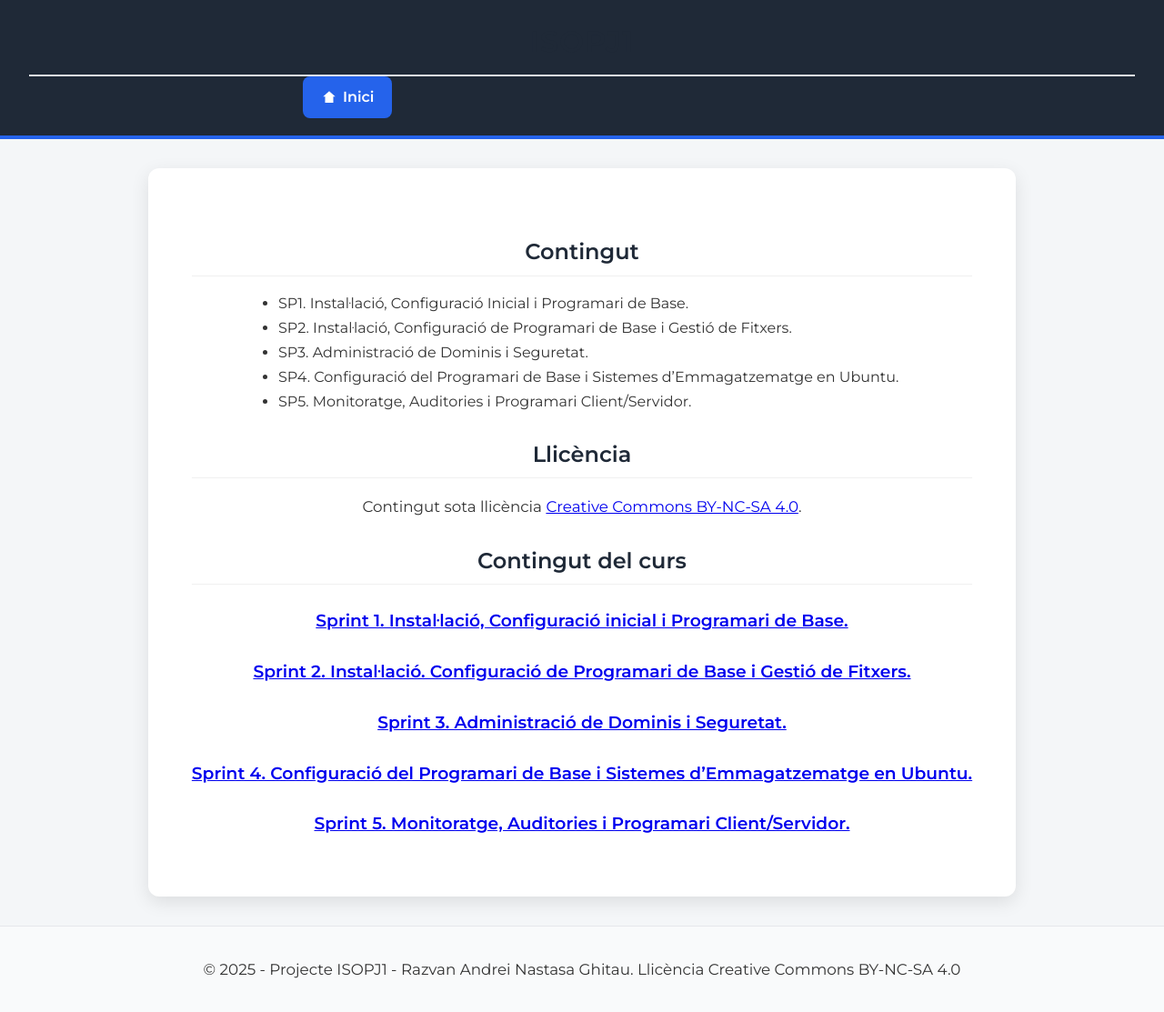
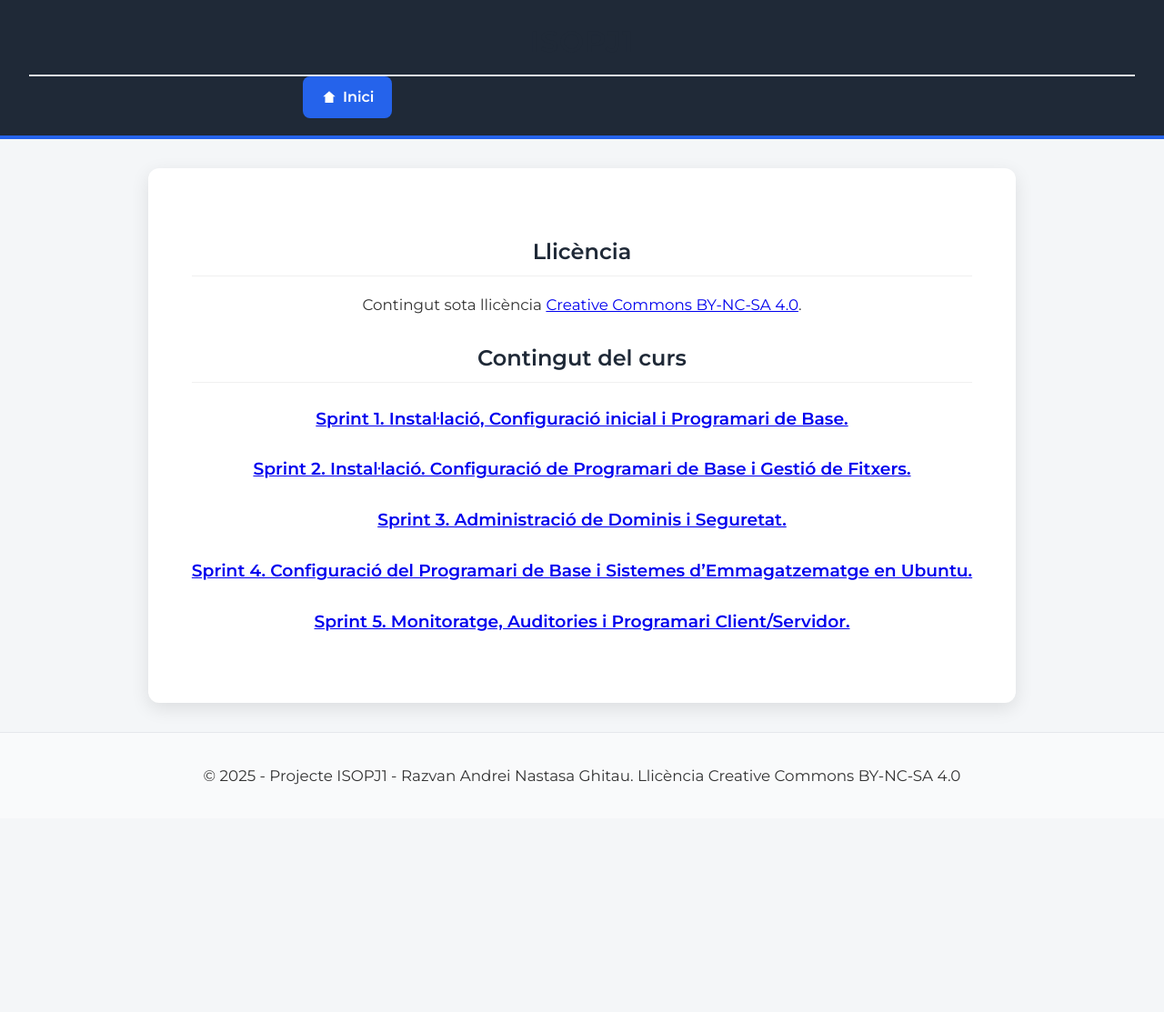
Before and after one commit to razvan-ng/ISOPJ1, a Jekyll site: the page built from index.md, in a window 1280 px wide. Shown: the whole page at 91% size. Built offline with Jekyll 4.4.1, drawn with Linux system fonts in a browser that asks for light colours; after the commit the page ends 900 px from its top, so only the background shows below that.

Commit message:
Update index.md

```diff
--- a/index.md
+++ b/index.md
@@ -2,14 +2,6 @@
 layout: default
 title: "PROJECTE 1 - Implementació i Gestió d’un Sistema Ubuntu Linux amb Tecnologia ABP."
 ---
-
-## Contingut
-
-- SP1. Instal·lació, Configuració Inicial i Programari de Base.
-- SP2. Instal·lació, Configuració de Programari de Base i Gestió de Fitxers.
-- SP3. Administració de Dominis i Seguretat.
-- SP4. Configuració del Programari de Base i Sistemes d’Emmagatzematge en Ubuntu.
-- SP5. Monitoratge, Auditories i Programari Client/Servidor.
 
 ## Llicència
 
```
